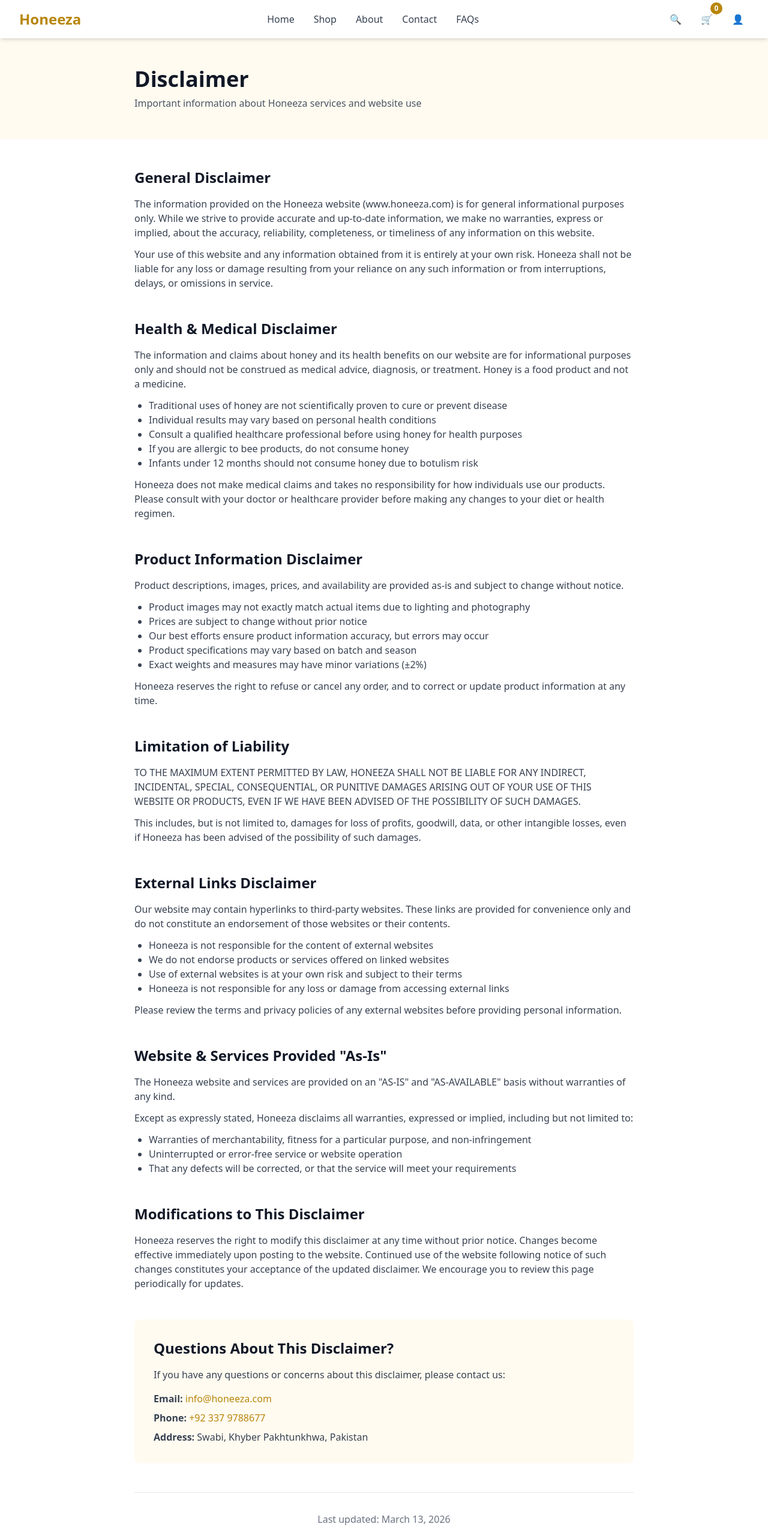
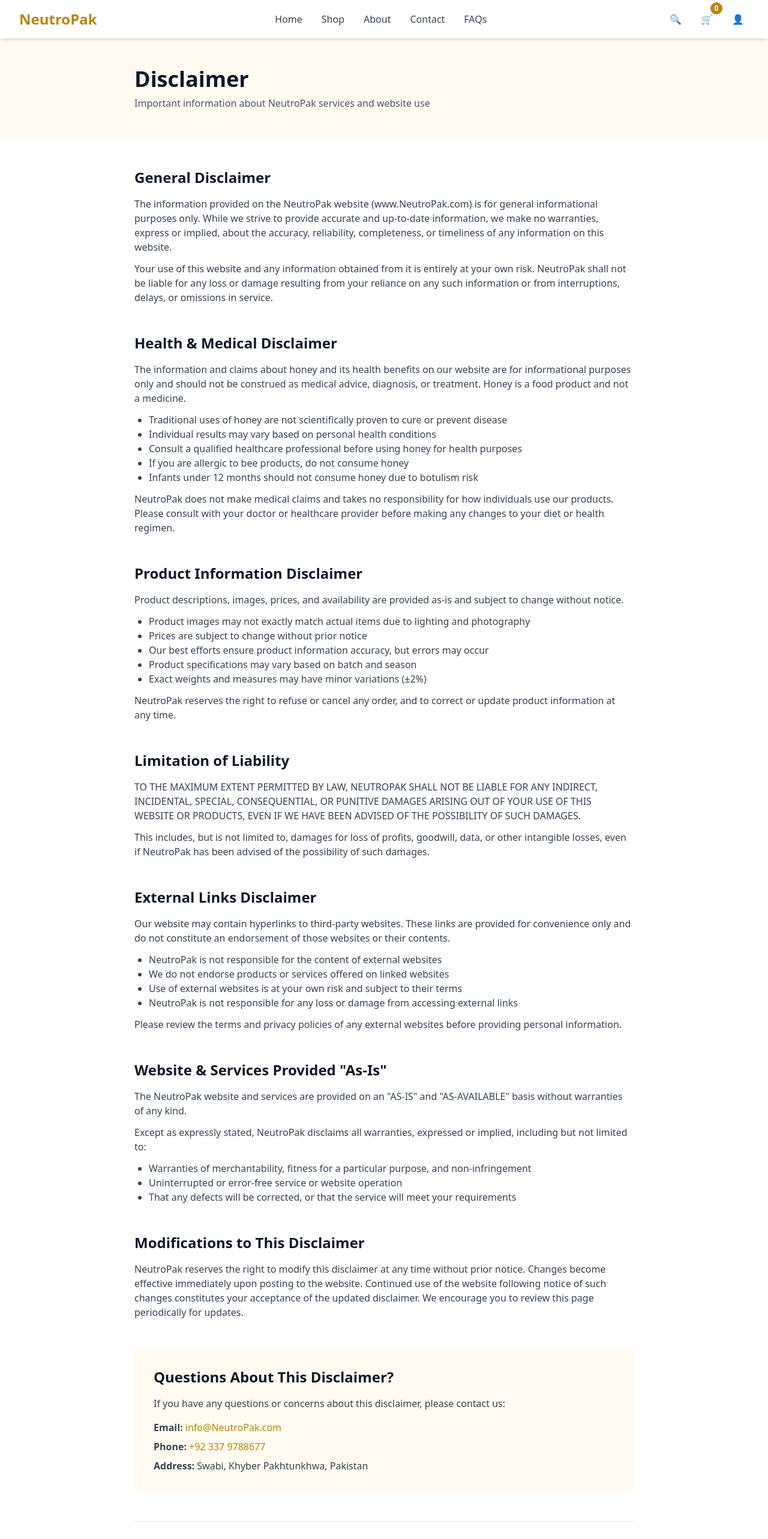
Before and after one commit to developer-bytespak/NeutroPak_frontend, a Next.js app: page /disclaimer in a window 1280 px wide. Shown: the top 2566 px of the page at 60% size. Built offline with nearby package versions, Linux system fonts and the light colour scheme.

Commit message:
changes in name

```diff
--- a/src/app/about/page.tsx
+++ b/src/app/about/page.tsx
@@ -28,7 +28,7 @@ const AboutPage = () => {
     {
       icon: '🧪',
       title: 'Lab Test',
-      description: 'Each batch undergoes lab testing for moisture, sucrose ratio, HMF levels, antibiotics, and adulteration. Only the batches that pass every parameter are bottled under the Honeeza name.',
+      description: 'Each batch undergoes lab testing for moisture, sucrose ratio, HMF levels, antibiotics, and adulteration. Only the batches that pass every parameter are bottled under the NeutroPak name.',
     },
     {
       icon: '🍯',
@@ -49,7 +49,7 @@ const AboutPage = () => {
         <div className="absolute inset-0 bg-black bg-opacity-20"></div>
         <div className="max-w-7xl mx-auto px-4 sm:px-6 lg:px-8 text-center relative z-10">
           <h1 className="text-5xl md:text-6xl font-bold text-white mb-2">
-            About Honeeza
+            About NeutroPak
           </h1>
           <p className="text-lg text-yellow-50">Our Story, Our Mission, Our Commitment to Purity</p>
         </div>
@@ -63,18 +63,18 @@ const AboutPage = () => {
               {/* Left - Image */}
               <div className="order-2 lg:order-1">
                 <div className="bg-yellow-100 rounded-lg overflow-hidden h-96 flex items-center justify-center">
-                  <div className="text-gray-400 text-lg">Honeeza - Honey Image</div>
+                  <div className="text-gray-400 text-lg">NeutroPak - Honey Image</div>
                 </div>
               </div>
 
               {/* Right - Content */}
               <div className="order-1 lg:order-2">
-                <p className="text-sm font-semibold text-gray-700 italic mb-3">About Honeeza - Pakistan's Trusted Honey Brand</p>
+                <p className="text-sm font-semibold text-gray-700 italic mb-3">About NeutroPak - Pakistan's Trusted Honey Brand</p>
                 <h1 className="text-5xl lg:text-6xl font-bold text-red-900 mb-6 leading-tight">
                   Who We Are?
                 </h1>
                 <p className="text-gray-700 text-lg mb-8 leading-relaxed">
-                  Honeeza is a premium honey brand dedicated to delivering honey in its purest, most natural form. Honeeza is built on a simple belief — purity should never be compromised. We focus on ethical harvesting, honest ingredients, and transparent practices so you always know exactly what you're bringing home. Our commitment begins at the hive and ends in your jar — with nothing added, nothing taken away.
+                  NeutroPak is a premium honey brand dedicated to delivering honey in its purest, most natural form. NeutroPak is built on a simple belief — purity should never be compromised. We focus on ethical harvesting, honest ingredients, and transparent practices so you always know exactly what you're bringing home. Our commitment begins at the hive and ends in your jar — with nothing added, nothing taken away.
                 </p>
                 <Link
                   href="/shop"
@@ -99,10 +99,10 @@ const AboutPage = () => {
                 Our Story
               </h2>
               <p className="text-gray-700 text-lg mb-4 leading-relaxed">
-                Honeeza's journey began in 2018 when Jawed, inspired by local beekeepers, started his own beekeeping practice. For two years he worked hands-on with hives, learning every detail of natural honey production. As demand grew, he entered the market full-time — connecting directly with seasoned beekeepers, studying different honey varieties across Pakistan, and supplying large dealers and wholesalers.
+                NeutroPak's journey began in 2018 when Jawed, inspired by local beekeepers, started his own beekeeping practice. For two years he worked hands-on with hives, learning every detail of natural honey production. As demand grew, he entered the market full-time — connecting directly with seasoned beekeepers, studying different honey varieties across Pakistan, and supplying large dealers and wholesalers.
               </p>
               <p className="text-gray-700 text-lg mb-4 leading-relaxed">
-                Over the years, he developed a rare skill: the ability to identify real and fake honey instantly, even when many experienced sellers couldn't. Later, I (Irfan Ullah) joined him with a shared vision — to bring this expertise and honesty online. Together, we built Honeeza to offer pure honey in both retail and wholesale, sourced only from the regions where each specific honey naturally grows.
+                Over the years, he developed a rare skill: the ability to identify real and fake honey instantly, even when many experienced sellers couldn't. Later, I (Irfan Ullah) joined him with a shared vision — to bring this expertise and honesty online. Together, we built NeutroPak to offer pure honey in both retail and wholesale, sourced only from the regions where each specific honey naturally grows.
               </p>
               <p className="text-gray-700 text-lg leading-relaxed">
                 With Jawed's experience and our commitment to purity, we are confident in delivering both unmatched quality and reliable quantity to every customer.
@@ -137,7 +137,7 @@ const AboutPage = () => {
                 Our Process
               </h2>
               <p className="text-gray-700 text-lg leading-relaxed">
-                At Honeeza, purity isn't just a claim — it's a process. Every jar begins in the untouched floral regions of Pakistan, where our partner beekeepers use ethical, traditional methods passed down for generations. From hive to bottle, every step is controlled, tested, and protected so you receive honey exactly as nature created it: raw, unheated, enzyme-rich, and completely free from additives or adulteration.
+                At NeutroPak, purity isn't just a claim — it's a process. Every jar begins in the untouched floral regions of Pakistan, where our partner beekeepers use ethical, traditional methods passed down for generations. From hive to bottle, every step is controlled, tested, and protected so you receive honey exactly as nature created it: raw, unheated, enzyme-rich, and completely free from additives or adulteration.
               </p>
             </div>
           </div>
--- a/src/app/contact/page.tsx
+++ b/src/app/contact/page.tsx
@@ -68,8 +68,8 @@ const ContactPage = () => {
                   <span className="text-2xl">✉️</span>
                   <div>
                     <p className="text-gray-600 text-sm">Email :</p>
-                    <a href="mailto:info@honeeza.com" className="font-semibold text-gray-900 hover:text-red-900">
-                      info@honeeza.com
+                    <a href="mailto:info@NeutroPak.com" className="font-semibold text-gray-900 hover:text-red-900">
+                      info@NeutroPak.com
                     </a>
                   </div>
                 </div>
@@ -77,7 +77,7 @@ const ContactPage = () => {
                 <div className="flex items-start gap-3">
                   <span className="text-2xl">📞</span>
                   <div>
-                    <p className="text-gray-600 text-sm">Phone (Honeeza Official) :</p>
+                    <p className="text-gray-600 text-sm">Phone (NeutroPak Official) :</p>
                     <a href="tel:+923379788677" className="font-semibold text-gray-900 hover:text-red-900">
                       0337 9788677
                     </a>
--- a/src/app/disclaimer/page.tsx
+++ b/src/app/disclaimer/page.tsx
@@ -7,7 +7,7 @@ export default function Disclaimer() {
       <div className="bg-gold-50 py-12">
         <div className="max-w-4xl mx-auto px-4 sm:px-6 lg:px-8">
           <h1 className="text-4xl font-bold text-gray-900">Disclaimer</h1>
-          <p className="text-gray-600 mt-2">Important information about Honeeza services and website use</p>
+          <p className="text-gray-600 mt-2">Important information about NeutroPak services and website use</p>
         </div>
       </div>
 
@@ -18,12 +18,12 @@ export default function Disclaimer() {
           <section className="mb-12">
             <h2 className="text-2xl font-bold text-gray-900 mb-4">General Disclaimer</h2>
             <p className="text-gray-700 mb-3">
-              The information provided on the Honeeza website (www.honeeza.com) is for general informational purposes only.
+              The information provided on the NeutroPak website (www.NeutroPak.com) is for general informational purposes only.
               While we strive to provide accurate and up-to-date information, we make no warranties, express or implied,
               about the accuracy, reliability, completeness, or timeliness of any information on this website.
             </p>
             <p className="text-gray-700">
-              Your use of this website and any information obtained from it is entirely at your own risk. Honeeza shall
+              Your use of this website and any information obtained from it is entirely at your own risk. NeutroPak shall
               not be liable for any loss or damage resulting from your reliance on any such information or from interruptions,
               delays, or omissions in service.
             </p>
@@ -44,7 +44,7 @@ export default function Disclaimer() {
               <li>Infants under 12 months should not consume honey due to botulism risk</li>
             </ul>
             <p className="text-gray-700">
-              Honeeza does not make medical claims and takes no responsibility for how individuals use our products.
+              NeutroPak does not make medical claims and takes no responsibility for how individuals use our products.
               Please consult with your doctor or healthcare provider before making any changes to your diet or health regimen.
             </p>
           </section>
@@ -63,7 +63,7 @@ export default function Disclaimer() {
               <li>Exact weights and measures may have minor variations (±2%)</li>
             </ul>
             <p className="text-gray-700">
-              Honeeza reserves the right to refuse or cancel any order, and to correct or update product information at any time.
+              NeutroPak reserves the right to refuse or cancel any order, and to correct or update product information at any time.
             </p>
           </section>
 
@@ -71,13 +71,13 @@ export default function Disclaimer() {
           <section className="mb-12">
             <h2 className="text-2xl font-bold text-gray-900 mb-4">Limitation of Liability</h2>
             <p className="text-gray-700 mb-3">
-              TO THE MAXIMUM EXTENT PERMITTED BY LAW, HONEEZA SHALL NOT BE LIABLE FOR ANY INDIRECT, INCIDENTAL, SPECIAL,
+              TO THE MAXIMUM EXTENT PERMITTED BY LAW, NEUTROPAK SHALL NOT BE LIABLE FOR ANY INDIRECT, INCIDENTAL, SPECIAL,
               CONSEQUENTIAL, OR PUNITIVE DAMAGES ARISING OUT OF YOUR USE OF THIS WEBSITE OR PRODUCTS, EVEN IF WE HAVE BEEN
               ADVISED OF THE POSSIBILITY OF SUCH DAMAGES.
             </p>
             <p className="text-gray-700">
               This includes, but is not limited to, damages for loss of profits, goodwill, data, or other intangible losses,
-              even if Honeeza has been advised of the possibility of such damages.
+              even if NeutroPak has been advised of the possibility of such damages.
             </p>
           </section>
 
@@ -89,10 +89,10 @@ export default function Disclaimer() {
               do not constitute an endorsement of those websites or their contents.
             </p>
             <ul className="list-disc pl-6 mb-3 text-gray-700">
-              <li>Honeeza is not responsible for the content of external websites</li>
+              <li>NeutroPak is not responsible for the content of external websites</li>
               <li>We do not endorse products or services offered on linked websites</li>
               <li>Use of external websites is at your own risk and subject to their terms</li>
-              <li>Honeeza is not responsible for any loss or damage from accessing external links</li>
+              <li>NeutroPak is not responsible for any loss or damage from accessing external links</li>
             </ul>
             <p className="text-gray-700">
               Please review the terms and privacy policies of any external websites before providing personal information.
@@ -103,10 +103,10 @@ export default function Disclaimer() {
           <section className="mb-12">
             <h2 className="text-2xl font-bold text-gray-900 mb-4">Website & Services Provided "As-Is"</h2>
             <p className="text-gray-700 mb-3">
-              The Honeeza website and services are provided on an "AS-IS" and "AS-AVAILABLE" basis without warranties of any kind.
+              The NeutroPak website and services are provided on an "AS-IS" and "AS-AVAILABLE" basis without warranties of any kind.
             </p>
             <p className="text-gray-700 mb-3">
-              Except as expressly stated, Honeeza disclaims all warranties, expressed or implied, including but not limited to:
+              Except as expressly stated, NeutroPak disclaims all warranties, expressed or implied, including but not limited to:
             </p>
             <ul className="list-disc pl-6 mb-3 text-gray-700">
               <li>Warranties of merchantability, fitness for a particular purpose, and non-infringement</li>
@@ -119,7 +119,7 @@ export default function Disclaimer() {
           <section className="mb-12">
             <h2 className="text-2xl font-bold text-gray-900 mb-4">Modifications to This Disclaimer</h2>
             <p className="text-gray-700">
-              Honeeza reserves the right to modify this disclaimer at any time without prior notice. Changes become effective
+              NeutroPak reserves the right to modify this disclaimer at any time without prior notice. Changes become effective
               immediately upon posting to the website. Continued use of the website following notice of such changes constitutes
               your acceptance of the updated disclaimer. We encourage you to review this page periodically for updates.
             </p>
@@ -132,7 +132,7 @@ export default function Disclaimer() {
               If you have any questions or concerns about this disclaimer, please contact us:
             </p>
             <div className="space-y-2 text-gray-700">
-              <p><strong>Email:</strong> <a href="mailto:info@honeeza.com" className="text-gold-600 hover:text-gold-700">info@honeeza.com</a></p>
+              <p><strong>Email:</strong> <a href="mailto:info@NeutroPak.com" className="text-gold-600 hover:text-gold-700">info@NeutroPak.com</a></p>
               <p><strong>Phone:</strong> <a href="tel:+923379788677" className="text-gold-600 hover:text-gold-700">+92 337 9788677</a></p>
               <p><strong>Address:</strong> Swabi, Khyber Pakhtunkhwa, Pakistan</p>
             </div>
--- a/src/app/layout.tsx
+++ b/src/app/layout.tsx
@@ -5,7 +5,7 @@ import { CartProvider } from '@/store/CartContext';
 import '../styles/globals.css';
 
 export const metadata: Metadata = {
-  title: 'Honeeza - Raw Honey, As Nature Made It',
+  title: 'NeutroPak - Raw Honey, As Nature Made It',
   description: '100% organic, pure, and lab-tested raw honey from trusted beekeepers in Pakistan. Free COD delivery nationwide.',
 };
 
--- a/src/app/order-success/page.tsx
+++ b/src/app/order-success/page.tsx
@@ -143,8 +143,8 @@ const OrderSuccessPage = () => {
           <p>
             If you have any questions about your
             order, please contact us at{' '}
-            <a href="mailto:info@honeeza.com">
-              info@honeeza.com
+            <a href="mailto:info@NeutroPak.com">
+              info@NeutroPak.com
             </a>{' '}
             or call{' '}
             <a href="tel:+923379788677">
--- a/src/app/privacy-policy/page.tsx
+++ b/src/app/privacy-policy/page.tsx
@@ -10,7 +10,7 @@ export default function PrivacyPolicy() {
         <section className="legal-section">
           <h2>1. Introduction</h2>
           <p>
-            Honeeza (&quot;we&quot; or &quot;our&quot;) is committed to protecting your privacy. This page explains our policies regarding the
+            NeutroPak (&quot;we&quot; or &quot;our&quot;) is committed to protecting your privacy. This page explains our policies regarding the
             collection, use, and disclosure of your personal data when you use our website and how to control your information.
           </p>
         </section>
@@ -58,7 +58,7 @@ export default function PrivacyPolicy() {
 
         <section className="legal-section">
           <h2>6. Contact Us</h2>
-          <p>For privacy concerns, contact us at info@honeeza.com or +92 337 9788677</p>
+          <p>For privacy concerns, contact us at info@NeutroPak.com or +92 337 9788677</p>
         </section>
       </div>
     </main>
--- a/src/app/refund-return-policy/page.tsx
+++ b/src/app/refund-return-policy/page.tsx
@@ -29,7 +29,7 @@ const RefundReturnPolicy = () => {
         <section className="legal-section">
           <h2>3. How to Return</h2>
           <ol>
-            <li>Contact us at info@honeeza.com or +92 337 9788677 within 30 days</li>
+            <li>Contact us at info@NeutroPak.com or +92 337 9788677 within 30 days</li>
             <li>Provide your order number and photos of the issue</li>
             <li>We will guide you through the return process</li>
             <li>Ship the item back (prepaid label provided for defective items)</li>
--- a/src/app/terms-and-conditions/page.tsx
+++ b/src/app/terms-and-conditions/page.tsx
@@ -51,7 +51,7 @@ export default function TermsAndConditions() {
         <section className="legal-section">
           <h2>6. Limitation of Liability</h2>
           <p>
-            Honeeza and its suppliers are not liable for any damages arising from use or inability to use our website or products.
+            NeutroPak and its suppliers are not liable for any damages arising from use or inability to use our website or products.
           </p>
         </section>
 
--- a/src/components/Footer.tsx
+++ b/src/components/Footer.tsx
@@ -11,7 +11,7 @@ const Footer: React.FC = () => {
         <div className="grid grid-cols-1 md:grid-cols-2 lg:grid-cols-5 gap-8 mb-8">
           {/* About */}
           <div>
-            <h3 className="text-lg font-bold text-gold-400 mb-4">Honeeza</h3>
+            <h3 className="text-lg font-bold text-gold-400 mb-4">NeutroPak</h3>
             <p className="text-gray-400 text-sm leading-relaxed">
               Premium raw honey from trusted beekeepers. Pure, natural, and lab-tested.
             </p>
@@ -59,7 +59,7 @@ const Footer: React.FC = () => {
           <div>
             <h3 className="text-lg font-bold text-gold-400 mb-4">Contact</h3>
             <div className="space-y-2 text-sm text-gray-400">
-              <p><span className="font-semibold">Email:</span> info@honeeza.com</p>
+              <p><span className="font-semibold">Email:</span> info@NeutroPak.com</p>
               <p><span className="font-semibold">Phone:</span> +92 337 9788677</p>
               <p><span className="font-semibold">Hours:</span> Mon-Fri 9-6 PM</p>
               <p><span className="font-semibold">Location:</span> Swabi, KPK</p>
@@ -71,7 +71,7 @@ const Footer: React.FC = () => {
         <div className="border-t border-gray-800 pt-8">
           <div className="flex flex-col md:flex-row justify-between items-center gap-4">
             <p className="text-gray-400 text-sm">
-              &copy; 2025 Honeeza. All rights reserved.
+              &copy; 2025 NeutroPak. All rights reserved.
             </p>
             <div className="flex gap-6 text-gray-400 text-sm">
               <Link href="/disclaimer" className="hover:text-gold-400 transition-colors">Disclaimer</Link>
--- a/src/components/Navbar.tsx
+++ b/src/components/Navbar.tsx
@@ -10,7 +10,7 @@ const Navbar: React.FC = () => {
         <div className="flex justify-between items-center h-16">
           {/* Logo */}
           <Link href="/" className="text-2xl font-bold text-gold-600 hover:text-gold-700 transition-colors">
-            Honeeza
+            NeutroPak
           </Link>
 
           {/* Navigation Links */}
```
Also changed, not shown: src/app/faqs/page.tsx (+9 -9 lines), src/app/page.tsx (+8 -8 lines).
